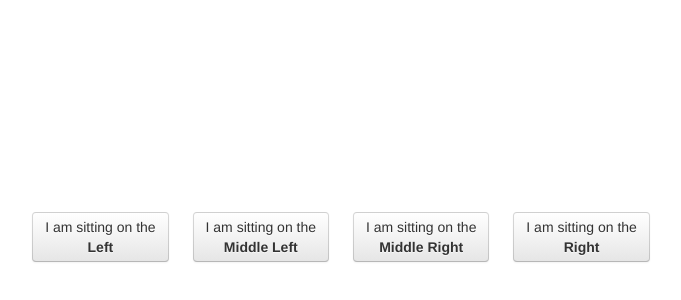
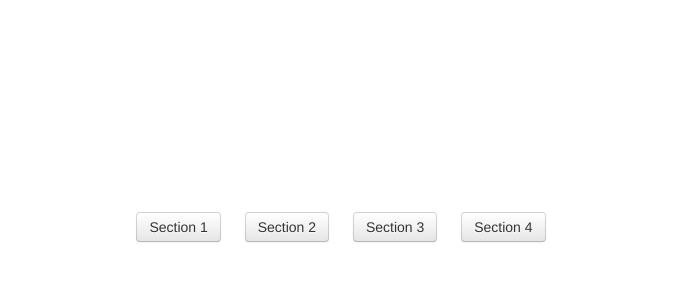
Before and after one commit to jonleung/magicwand, a plain HTML site: page displays/index.html in a window 1280 px wide. Shown: the part 44-344 px from the top of the page, without its empty margins (299-980 px from the left). Drawn offline with nearby package versions, Linux system fonts and the light colour scheme; no server answers.

Commit message:
fixed some images

```diff
--- a/displays/index.html
+++ b/displays/index.html
@@ -135,10 +135,10 @@
 <body>
   <!-- <div id="black_overlay" class="none">&nbsp;</div> -->
   <div id="section-choice">
-    <button class="btn button fullscreen" id="sec1" type="button">I am sitting on the<br><strong>Left</strong></button>
-    <button class="btn button fullscreen" id="sec2" type="button">I am sitting on the<br><strong>Middle Left</strong></button>
-    <button class="btn button fullscreen" id="sec3" type="button">I am sitting on the<br><strong>Middle Right</strong></button>
-    <button class="btn button fullscreen" id="sec4" type="button">I am sitting on the<br><strong>Right</strong></button>
+    <button class="btn button fullscreen" id="sec1" type="button">Section 1</button>
+    <button class="btn button fullscreen" id="sec2" type="button">Section 2</button>
+    <button class="btn button fullscreen" id="sec3" type="button">Section 3</button>
+    <button class="btn button fullscreen" id="sec4" type="button">Section 4</button>
   </div>
   <div class="instructions_container none">
     <p class="instructions">Please fullscreen this window and turn up your sound!</p>
```
Also changed, not shown: displays/scripts/manager.js (+3 -3 lines), displays/crash.jpg (added).
